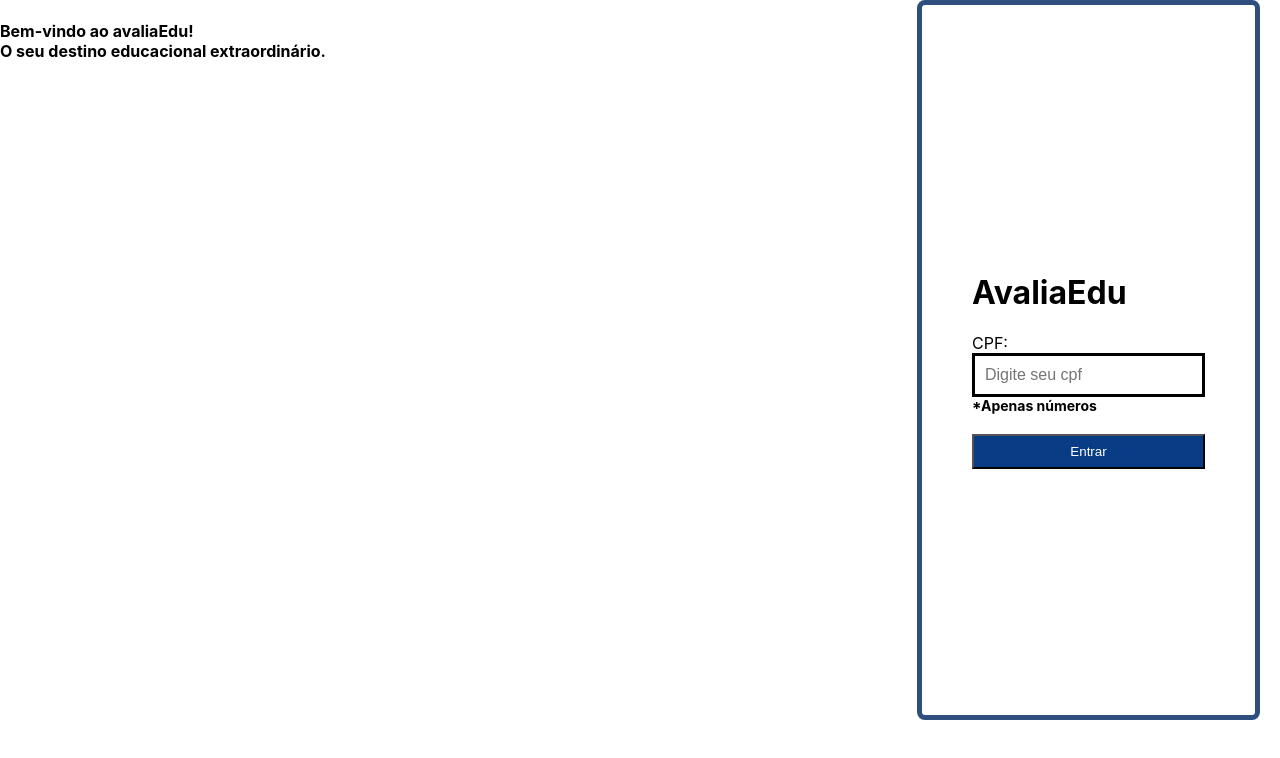
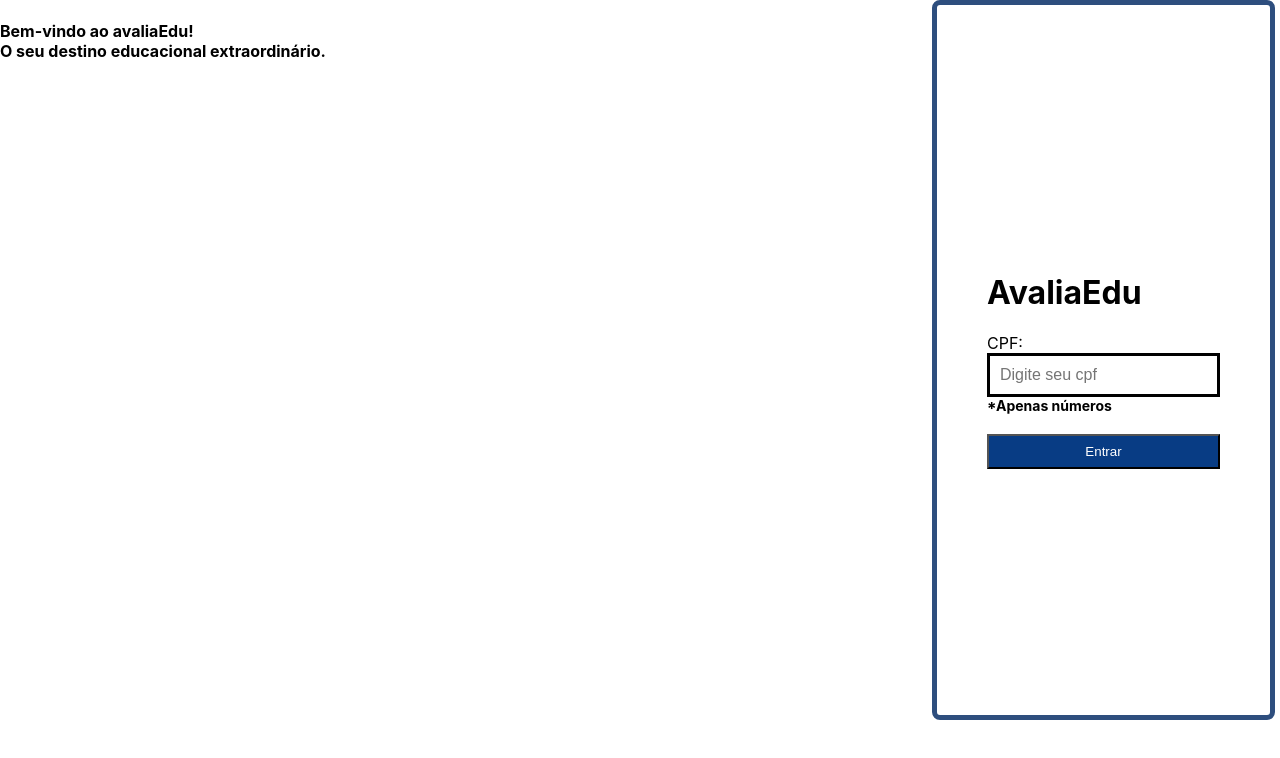
Before and after one commit to SeducKaren/plataformaPedagogica, a React (Create React App) app: page /login in a window 1280 px wide. Shown: the top 758 px of the page. Built offline with nearby package versions, Linux system fonts and the light colour scheme.

Commit message:
feat: sectionmainhome

```diff
--- a/src/components/Login/Login.css
+++ b/src/components/Login/Login.css
@@ -10,7 +10,7 @@
     padding: 50px;
     border-radius: 8px;
     border: 5px solid var(--azul2);
-    margin-right: 20px;
+    margin-right: 5px;
     display: flex;
     justify-content: center;
     flex-direction: column;
```
